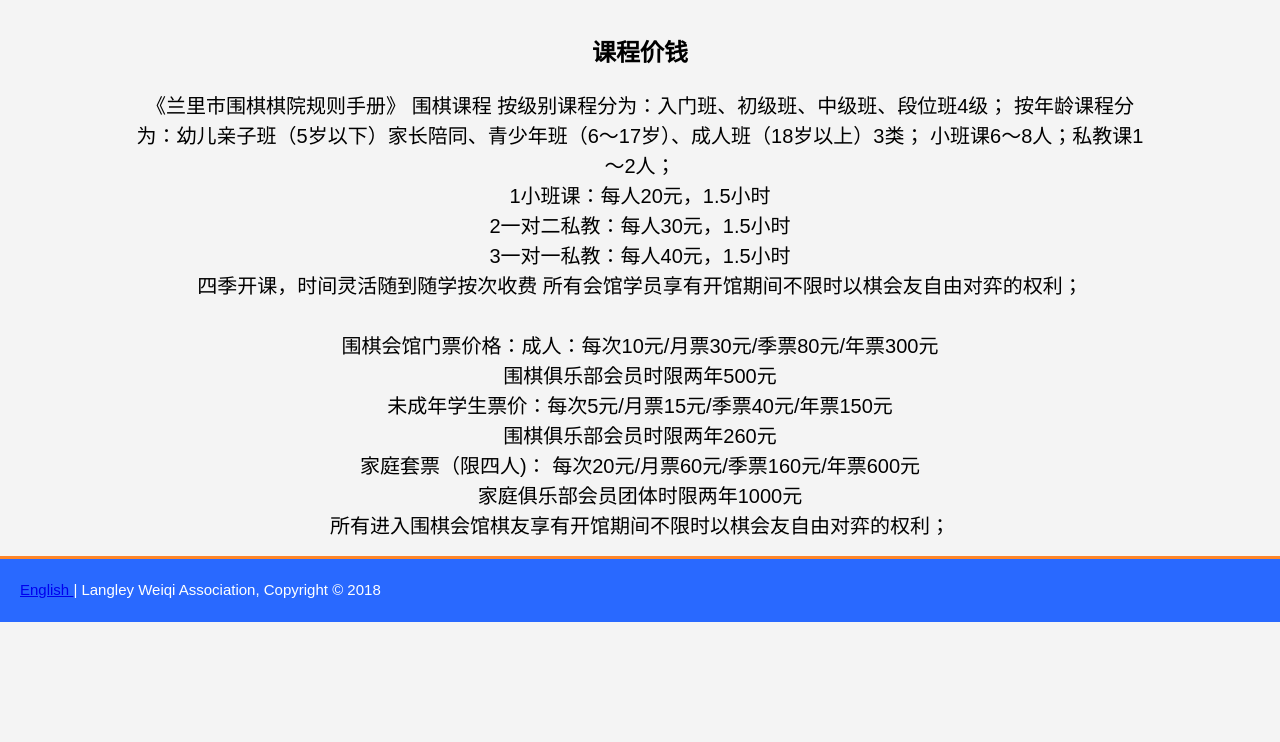
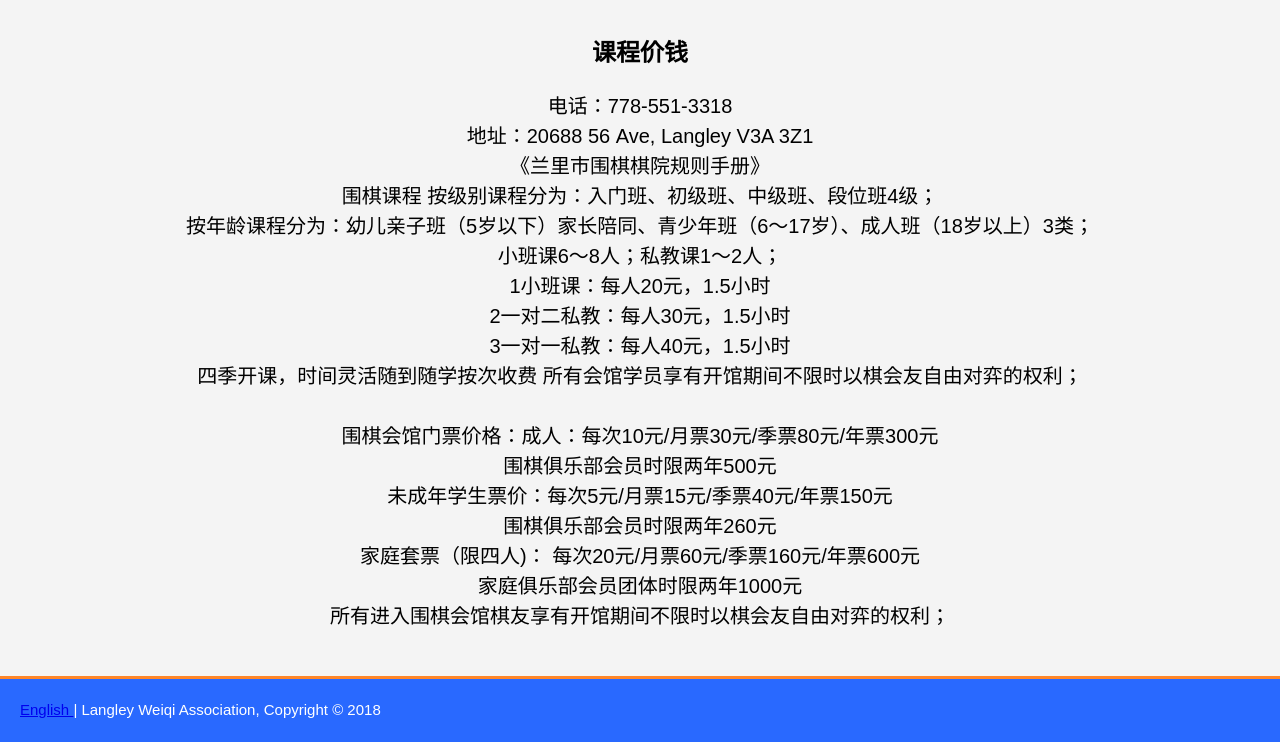
Before and after one commit to evolvedshadow1/langleyweiqi, a plain HTML site: page lessonsc.html in a window 1280 px wide. Shown: the part 113-855 px from the top of the page. Before the commit the page ends 800 px from the top, so only its background shows below. Drawn offline with Linux system fonts and the light colour scheme.

Commit message:
Add files via upload

```diff
--- a/lessonsc.html
+++ b/lessonsc.html
@@ -33,10 +33,12 @@
   <section id = "lessons">
     <div class = "container">
       <h1> 课程价钱 </h1>
-      《兰里市围棋棋院规则手册》
+      电话：778-551-3318 <br/>
+      地址：20688 56 Ave, Langley V3A 3Z1 <br/>
+      《兰里市围棋棋院规则手册》<br/>
       围棋课程
-      按级别课程分为：入门班、初级班、中级班、段位班4级；
-      按年龄课程分为：幼儿亲子班（5岁以下）家长陪同、青少年班（6～17岁）、成人班（18岁以上）3类；
+      按级别课程分为：入门班、初级班、中级班、段位班4级；<br/>
+      按年龄课程分为：幼儿亲子班（5岁以下）家长陪同、青少年班（6～17岁）、成人班（18岁以上）3类；<br/>
       小班课6～8人；私教课1～2人；
       <nav>
         <ul>
@@ -59,8 +61,8 @@
           <li>家庭俱乐部会员团体时限两年1000元</li>
         </ul>
       </nav>
-      所有进入围棋会馆棋友享有开馆期间不限时以棋会友自由对弈的权利；
-
+      所有进入围棋会馆棋友享有开馆期间不限时以棋会友自由对弈的权利；<br/>
+      <br/>
     </div>
   </section>
 
```
Also changed, not shown: lessons.html (+5 -3 lines).
